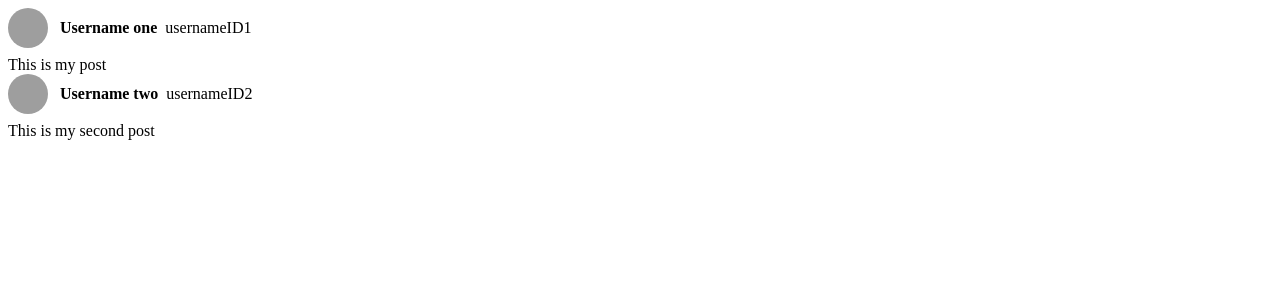
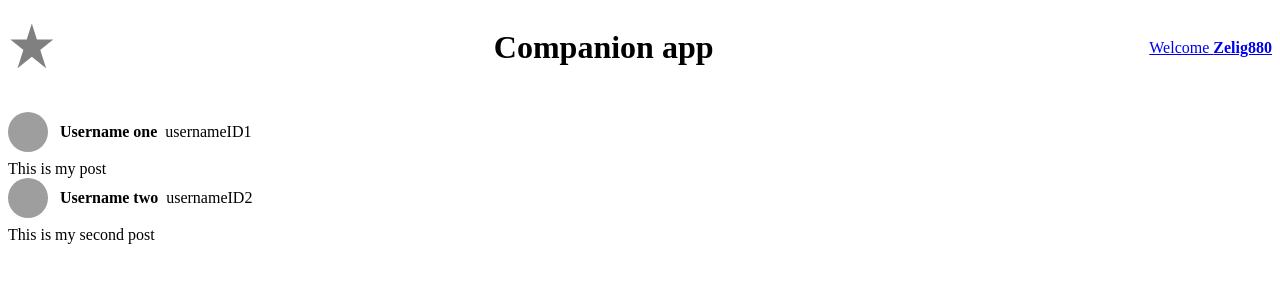
Before and after one commit to vargastiago/companion-app, a Vue app: page / in a window 1280 px wide. Shown: the top 300 px of the page. Built offline with nearby package versions, Linux system fonts and the light colour scheme; grey boxes are pictures that could not be loaded.

Commit message:
feat: add TheHeader component and integrate it into App.vue

```diff
--- a/src/App.vue
+++ b/src/App.vue
@@ -1,6 +1,7 @@
 <script setup>
 import { reactive } from 'vue';
 import SocialPost from './components/molecules/SocialPost.vue';
+import TheHeader from './components/organisms/TheHeader.vue';
 const posts = reactive([
   {
     username: 'Username one',
@@ -18,6 +19,7 @@ const posts = reactive([
 </script>
 
 <template>
+  <TheHeader></TheHeader>
   <SocialPost
     :username="posts[0].username"
     :user-id="posts[0].userId"
--- /dev/null
+++ b/src/components/organisms/TheHeader.vue
@@ -0,0 +1,40 @@
+<template>
+  <header>
+    <div v-html="logo"></div>
+    <h1>Companion app</h1>
+    <a href="#">
+      Welcome
+      <span v-text="username"></span>
+    </a>
+  </header>
+</template>
+
+<script setup>
+import { ref } from 'vue';
+const username = ref('Zelig880');
+const logo = `<svg
+    height="50"
+    width="50"
+    viewBox="0 0 210 210"
+  >
+  <polygon
+    points="100, 10 40, 198 190, 78 10, 78 160, 198"
+    style="fill:grey;" />
+  </svg>
+  `;
+</script>
+
+<style lang="scss">
+header {
+  display: flex;
+  align-items: center;
+  justify-content: space-between;
+  grid-column-start: 1;
+  grid-column-end: 3;
+  margin-bottom: 24px;
+
+  a span {
+    font-weight: bold;
+  }
+}
+</style>
```
